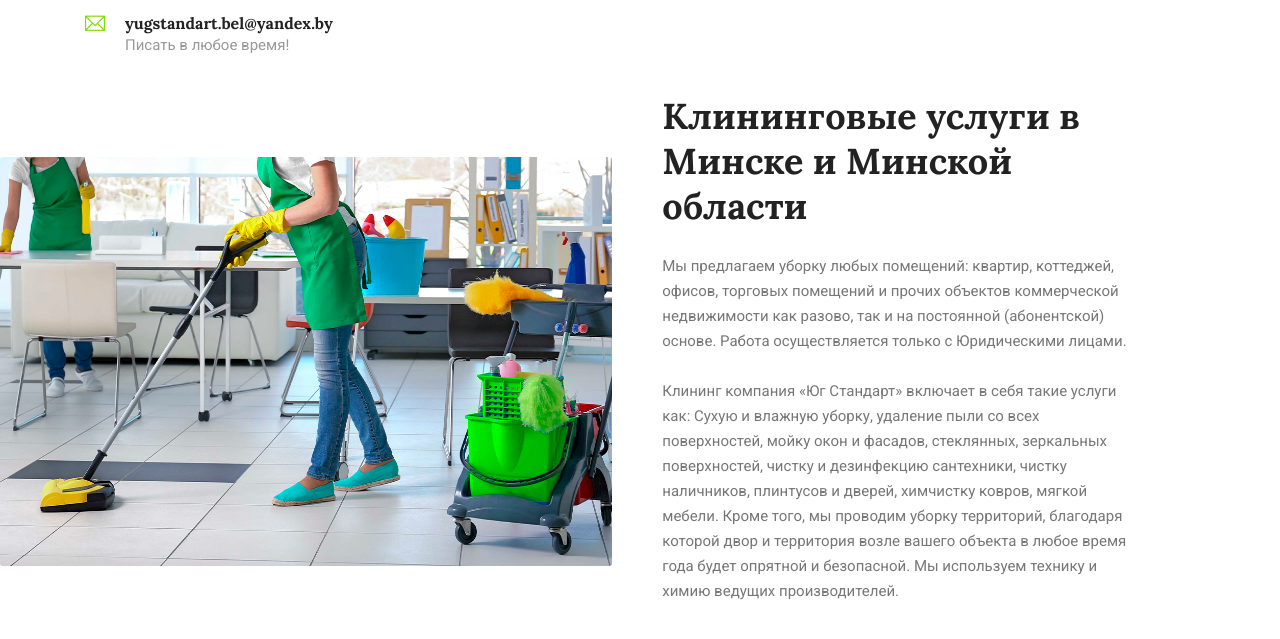
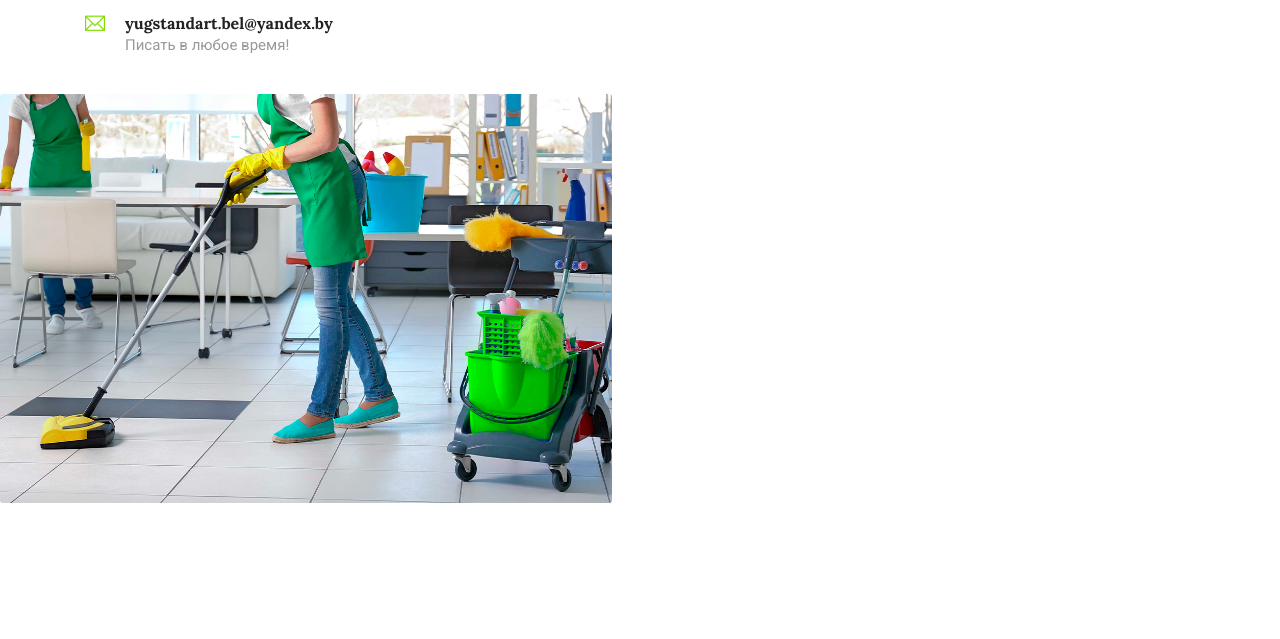
Before and after one commit to diafblo/diafblo.github.io, a plain HTML site: page contact.html in a window 1280 px wide. Shown: the part 1037-1676 px from the top of the page. After the commit the page ends 1560 px from the top, so only its background shows below. Drawn offline with Linux system fonts and the light colour scheme.

Commit message:
Update contact.html

```diff
--- a/contact.html
+++ b/contact.html
@@ -94,11 +94,7 @@
 	    <img class="card-img" src="img/home/video-bg.png" alt="">
     </div>
     <div class="container">
-      <div class="about__content">
-        <h3>Клининговые услуги в Минске и Минской области</h3>
-        <p>Мы предлагаем уборку любых помещений: квартир, коттеджей, офисов, торговых помещений и прочих объектов коммерческой недвижимости как разово, так и на постоянной (абонентской) основе. Работа осуществляется только с Юридическими лицами. </p>
-        <p>Клининг компания «Юг Стандарт» включает в себя такие услуги как: Сухую и влажную уборку, удаление пыли со всех поверхностей, мойку окон и фасадов, стеклянных, зеркальных поверхностей, чистку и дезинфекцию сантехники, чистку наличников, плинтусов и дверей, химчистку ковров, мягкой мебели. Кроме того, мы проводим уборку территорий, благодаря которой двор и территория возле вашего объекта в любое время года будет опрятной и безопасной. Мы используем технику и химию ведущих производителей.</p>
-      </div>
+      <div class="about__content"></div>
     </div>
   </section>
   <script src="vendors/jquery/jquery-3.2.1.min.js"></script>
```
